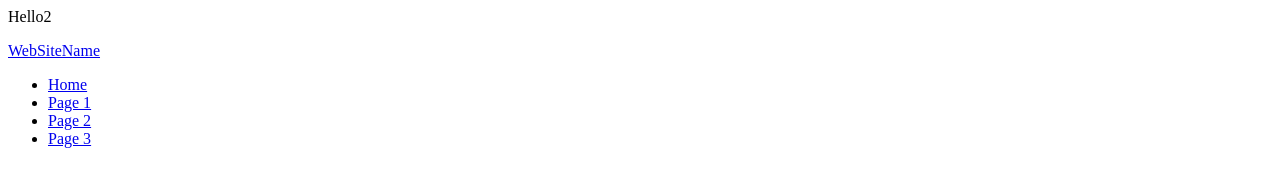
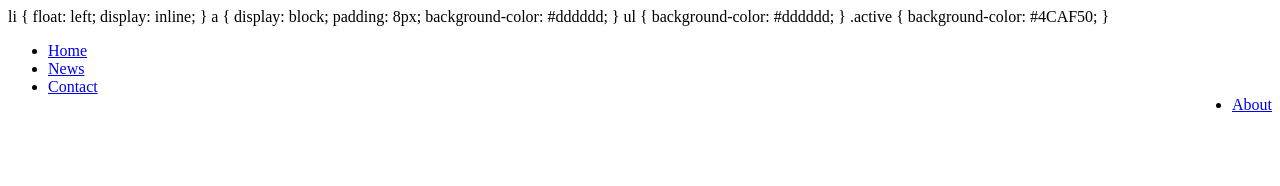
Before and after one commit to alexandredelaitre/alexandredelaitre.github.io, a plain HTML site: page index.html in a window 1280 px wide. Drawn offline with Linux system fonts and the light colour scheme.

Commit message:
Update index.html

```diff
--- a/index.html
+++ b/index.html
@@ -1,20 +1,34 @@
 <html>
 <head>
-<p>Hello2</p>
 
-<nav class="navbar navbar-inverse">
-  <div class="container-fluid">
-    <div class="navbar-header">
-      <a class="navbar-brand" href="#">WebSiteName</a>
-    </div>
-    <ul class="nav navbar-nav">
-      <li class="active"><a href="#">Home</a></li>
-      <li><a href="#">Page 1</a></li>
-      <li><a href="#">Page 2</a></li>
-      <li><a href="#">Page 3</a></li>
-    </ul>
-  </div>
-</nav>
+<style>
+
+</style>
+
+li {
+  float: left;
+  display: inline;
+}
+
+a {
+  display: block;
+  padding: 8px;
+  background-color: #dddddd;
+}
+ul {
+  background-color: #dddddd;
+}
+.active {
+  background-color: #4CAF50;
+}
 
 </head>
+<body>
+<ul>
+  <li><a href="#home">Home</a></li>
+  <li><a href="#news">News</a></li>
+  <li><a href="#contact">Contact</a></li>
+  <li style="float:right"><a class="active" href="#about">About</a></li>
+</ul>
+</body>
 </html>
```
